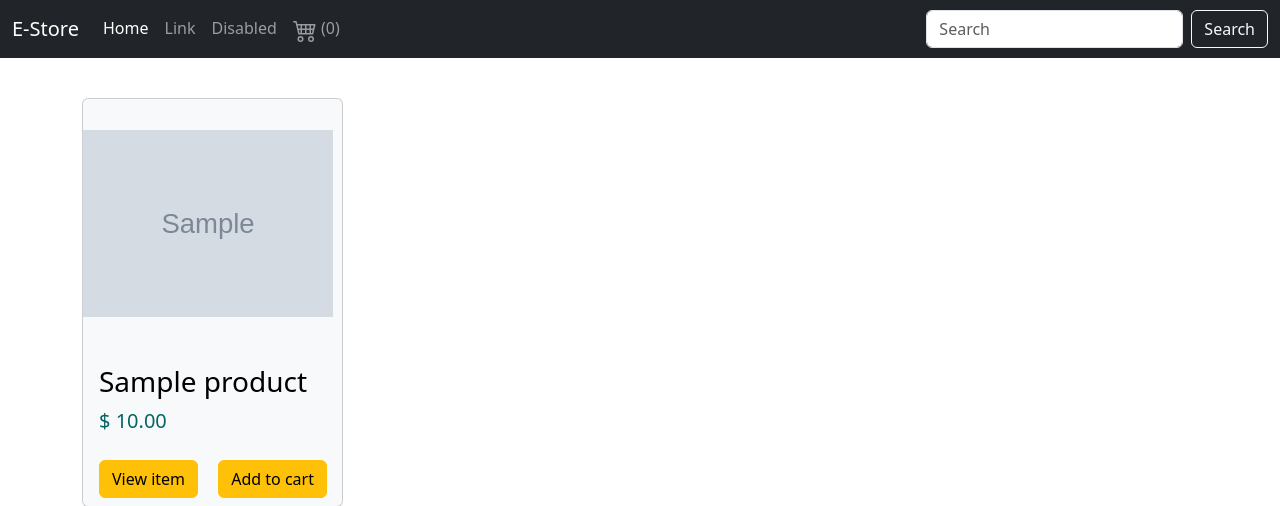
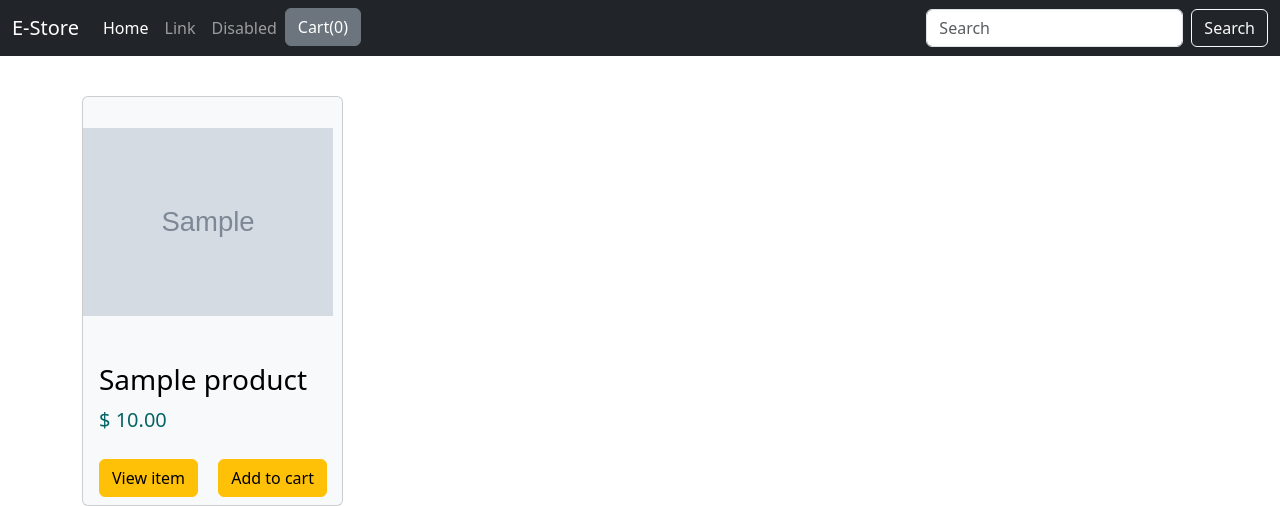
Before and after one commit to stanislavtz/ecommerce, a Django app: page /shop/ in a window 1280 px wide. Shown: the top 506 px of the page. Run offline with Django 5.2, Linux system fonts and the light colour scheme; tables that the repository leaves empty hold one stand-in row (values such as "Sample post"); grey boxes marked "Sample" are stand-in pictures.

Commit message:
Add cart popover functionality

```diff
--- a/ecommerce/shop/templates/shop/base.html
+++ b/ecommerce/shop/templates/shop/base.html
@@ -4,8 +4,8 @@
     <meta charset="UTF-8">
     <meta name="viewport" content="width=device-width, initial-scale=1.0">
     <link href="https://cdn.jsdelivr.net/npm/bootstrap@5.3.3/dist/css/bootstrap.min.css" rel="stylesheet" integrity="sha384-QWTKZyjpPEjISv5WaRU9OFeRpok6YctnYmDr5pNlyT2bRjXh0JMhjY6hW+ALEwIH" crossorigin="anonymous">
+    <script src="https://code.jquery.com/jquery-3.7.1.js" integrity="sha256-eKhayi8LEQwp4NKxN+CfCh+3qOVUtJn3QNZ0TciWLP4=" crossorigin="anonymous"></script>
     <script src="https://cdn.jsdelivr.net/npm/bootstrap@5.3.3/dist/js/bootstrap.bundle.min.js" integrity="sha384-YvpcrYf0tY3lHB60NNkmXc5s9fDVZLESaAA55NDzOxhy9GkcIdslK1eN7N6jIeHz" crossorigin="anonymous"></script>
-    <script src="https://code.jquery.com/jquery-3.7.1.js" integrity="sha256-eKhayi8LEQwp4NKxN+CfCh+3qOVUtJn3QNZ0TciWLP4=" crossorigin="anonymous"></script>
     {% block styles %}{% endblock %}
     <title>{% block title %}{% endblock %}</title>
 </head>
@@ -15,7 +15,9 @@
     {% block body %}{% endblock %}
 </body>
 <script>
-    console.log("Hello, it's working!");
+    const popoverTriggerList = document.querySelectorAll('[data-bs-toggle="popover"]');
+    const popoverList = [...popoverTriggerList].map(popoverTriggerEl => new bootstrap.Popover(popoverTriggerEl));
+
     let cart = {};
 
     if (localStorage.getItem("cart")) {
@@ -26,6 +28,7 @@
 
     $(document).on("click", ".additembtn", function() {
         const itemId = this.id;
+
         const priceEl = document.querySelector(`.pr-price-${itemId}`)
         const itemPrice = priceEl.getAttribute("value");
 
@@ -42,11 +45,27 @@
         localStorage.setItem("cart", JSON.stringify(cart));
 
         calculateTotalItemsQty(cart);
-
+        location.reload();
     });
 
-    const popoverTriggerList = document.querySelectorAll('[data-bs-toggle="popover"]')
-    const popoverList = [...popoverTriggerList].map(popoverTriggerEl => new bootstrap.Popover(popoverTriggerEl))
+    displayCart(cart);
+
+    function displayCart(cart) {
+
+        let cartContent = "<h5>My cart content</h5>"
+        let cartIndex = 1;
+
+        for(item in cart) {
+            let itemName = document.getElementById(`nm${item}`).innerHTML;
+            cartContent += `${cartIndex}. Name: ${itemName}. Qty: ${cart[item].qty}. Price: ${cart[item].price}<br>`;
+            cartIndex++;
+        }
+
+        document.getElementById("cart").setAttribute("data-bs-content", cartContent);
+
+        const popoverTriggerList = document.querySelectorAll('[data-bs-toggle="popover"]');
+        const popoverList = [...popoverTriggerList].map(popoverTriggerEl => new bootstrap.Popover(popoverTriggerEl));
+    }
 
     function calculateTotalItemsQty(cart) {
         const totalItemsEl = document.querySelector(".total-items");
--- a/ecommerce/shop/templates/shop/includes/nav-bar.html
+++ b/ecommerce/shop/templates/shop/includes/nav-bar.html
@@ -16,12 +16,9 @@
                     <a class="nav-link" href="#">Disabled</a>
                 </li>
                 <li class="nav-item">
-                    <a class="nav-link" href="#" data-bs-container="body" data-bs-toggle="popover" data-bs-placement="bottom" data-bs-content="Bottom popover">
-                        <svg xmlns="http://www.w3.org/2000/svg" width="24" height="24" fill="currentColor" class="bi bi-cart4" viewBox="0 0 16 16">
-                            <path d="M0 2.5A.5.5 0 0 1 .5 2H2a.5.5 0 0 1 .485.379L2.89 4H14.5a.5.5 0 0 1 .485.621l-1.5 6A.5.5 0 0 1 13 11H4a.5.5 0 0 1-.485-.379L1.61 3H.5a.5.5 0 0 1-.5-.5M3.14 5l.5 2H5V5zM6 5v2h2V5zm3 0v2h2V5zm3 0v2h1.36l.5-2zm1.11 3H12v2h.61zM11 8H9v2h2zM8 8H6v2h2zM5 8H3.89l.5 2H5zm0 5a1 1 0 1 0 0 2 1 1 0 0 0 0-2m-2 1a2 2 0 1 1 4 0 2 2 0 0 1-4 0m9-1a1 1 0 1 0 0 2 1 1 0 0 0 0-2m-2 1a2 2 0 1 1 4 0 2 2 0 0 1-4 0"/>
-                        </svg>
-                        (<span class="total-items">0</span>)
-                    </a>
+                    <button id="cart" type="button" class="btn btn-secondary" data-bs-html="true" data-bs-container="body" data-bs-toggle="popover" data-bs-placement="bottom" data-bs-content="Bottom popover">
+                        Cart(<spam class="total-items">0</spam>)
+                    </button>
                 </li>
             </ul>
             <form class="d-flex" role="search">
--- a/ecommerce/shop/templates/shop/index.html
+++ b/ecommerce/shop/templates/shop/index.html
@@ -17,7 +17,7 @@
                             <img class="card-img-top pr-img-dashboard" src="{{ product.image }}" alt="{{ product.title }}">
                             <div class="card-body">
                                 <div class="card-title">
-                                    <h3 class="product-title">{{ product.title }}</h3>
+                                    <h3 id="nm{{product.id}}" class="product-title">{{ product.title }}</h3>
                                 </div>
                                 <div class="card-text product-price pr-price-{{product.id}}" value="{{ product.price }}">
                                     $ {{ product.price|floatformat:2 }}
```
